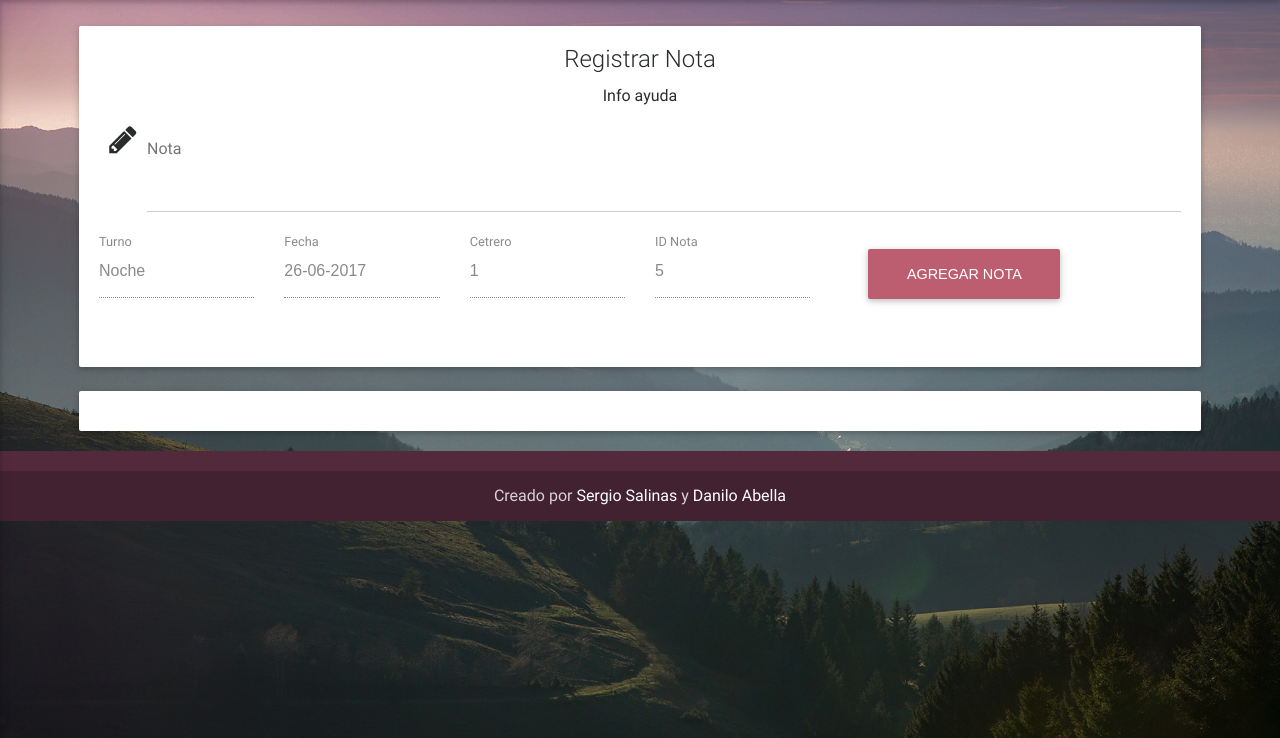
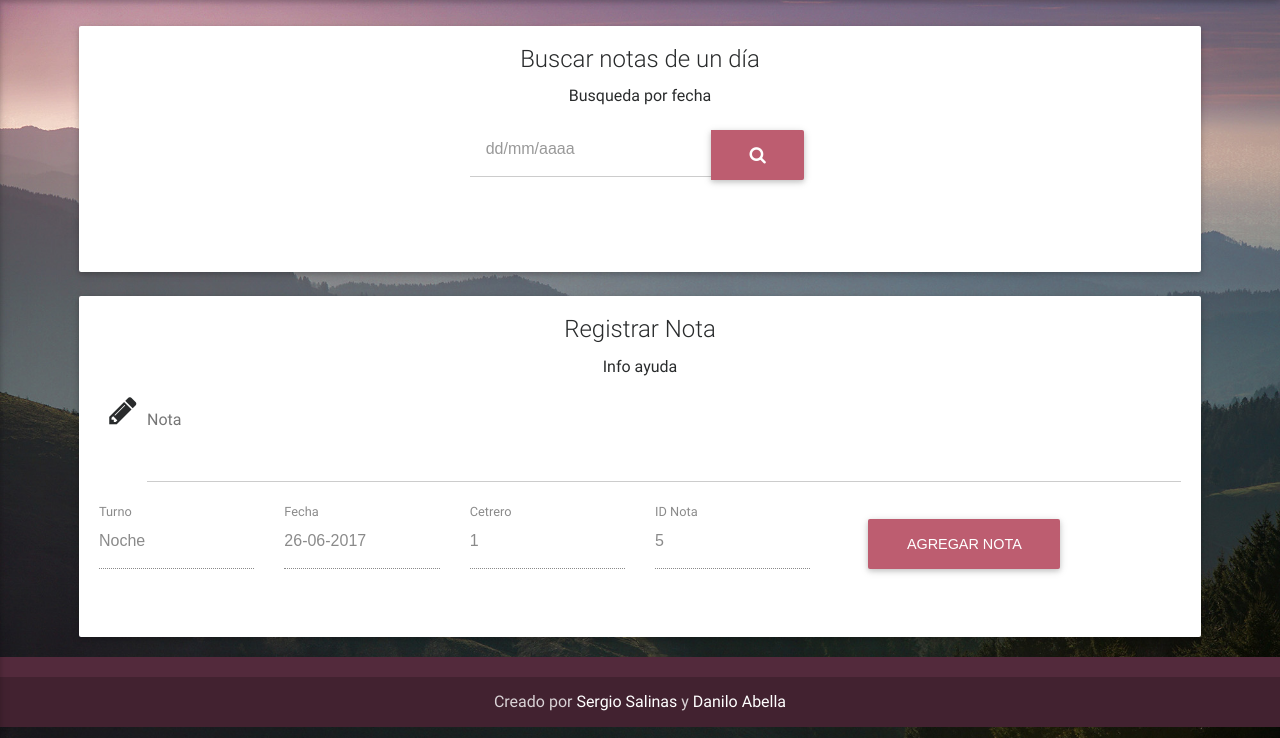
Before and after one commit to daniloabella18/Software-Mis-Aves, a PHP site: page /dashboard/registronota.php in a window 1280 px wide. Shown: the part 62-800 px from the top of the page. Run offline with PHP 8.4, Linux system fonts and the light colour scheme; a user stored in the database is signed in; data comes from the database, SQL or seed files in the repository; some libraries are stand-ins or nearby versions.

```diff
--- a/dashboard/registronota.php
+++ b/dashboard/registronota.php
@@ -60,7 +60,7 @@ include '../layouts/head.php';
                   <a href="controlave.php" class="nav-link">Registrar Control</a>
               </li>
               <li class="nav-item active">
-                  <a class="nav-link">Registrar Nota</a>
+                  <a href="registronota.php" class="nav-link">Registrar Nota</a>
               </li>
                 <li class="nav-item">
                     <a  href="../logout.php" class="nav-link"><i class="fa fa-user"></i> <span class="hidden-sm-down">Log out</span></a>
@@ -75,6 +75,80 @@ include '../layouts/head.php';
     <!--Main layout-->
     <main>
     <div class="container-fluid text-center">
+      <div class="card card-block">
+        <h4 class="card-title">Buscar notas de un día</h4>
+        <p class="card-text">Busqueda por fecha</p>
+        <form action="" method="GET">
+            <div class="row">
+              <div class="col-md-4 offset-md-4" >
+                <div class="md-form input-group">
+                  <input type="search" class="form-control" placeholder="dd/mm/aaaa" name="search">
+                  <span class="input-group-btn">
+                      <button   type="submit" class="btn btn-primary btn-lg" type="button"><i class="fa fa-search" aria-hidden="true"></i></button>
+                  </span>
+              </div>
+              </div>
+            </div>
+            </form>
+        <br/>
+        <form action="registronota.php" method="post">
+
+        <?php
+
+        //Se recibe la información de buscar un ave
+        if (isset($_GET['search'])) {
+             $sql = "SELECT N.not_cod, U.usu_nombre, U.usu_apellido,  N.not_descrip, N.not_fecha, T.Tur_descp
+                      FROM nota N, usuario U, turno T
+                      WHERE N.not_usuario = U.usu_rut AND T.Tur_cod = N.not_turno AND N.not_fecha = '".date("Y-m-d", strtotime($_GET['search']))."'";
+             $result = $conexion->query($sql);
+             $count = 1;
+            if(mysqli_num_rows($result) ==0){
+              echo 'El ave pedida no existe';
+            }else{
+
+
+                 echo '<div class="table-responsive">
+                      <table class="table ">
+                 <thead>
+                 <th class="addr" id="table_id" ></th>
+                 <th>ID</th>
+                 <th colspan="2">Cetrero</th>
+                 <th>Nota</th>
+                 <th>Fecha</th>
+                 <th>Turno</th>
+                 </thead>
+                 <tbody>';
+             while ($row = $result->fetch_array(MYSQLI_ASSOC)) {
+                 echo '<tr>';
+                 echo '<td><fieldset class="form-group"><input type="checkbox" id="checkbox'.$count.'" name="data['.$count.'][checkbox]" value="on "><label for="checkbox'.$count.'"></label></fieldset></td>';
+                 echo '<td ><input type="hidden" name="data['.$count.'][not_cod]" value="'.$row['not_cod'].'">'.$row['not_cod'].'</td>';
+                 echo '<td><input type="hidden" name="data['.$count.'][nombre]" value="'.$row['usu_nombre'].'">'.$row['usu_nombre'].'</td>';
+                 echo '<td><input type="hidden" name="data['.$count.'][apellido]" value="'.$row['usu_apellido'].'">'.$row['usu_apellido'].'</td>';
+                 echo '<td><input type="hidden" name="data['.$count.'][nota]" value="'.$row['not_descrip'].'">'.$row['not_descrip'].'</td>';
+                 echo '<td><input type="hidden" name="data['.$count.'][fecha]" value="'.$row['not_fecha'].'">'.date("d-m-Y", strtotime($row['not_fecha'])).'</td>';
+                 echo '<td><input type="hidden" name="data['.$count.'][turno]" value="'.$row['Tur_descp'].'">'.$row['Tur_descp'].'</td>';
+                 echo "</tr>";
+              $count= $count + 1;
+             }
+             echo '
+                    </tbody>
+                </table>
+                </div>';
+            //Botton de modificar ave
+             echo '<div class="md-form form-group">';
+             echo '<input type="hidden" name="count" value="data">';
+             echo '<button type="submit"  name="modificar" class="btn btn-primary btn-lg">Modificar</button>';
+             //Botton de quitar ave
+             echo '<input type="hidden" name="count" value="data">';
+             echo '<button type="submit"  name="quitar" class="btn btn-primary btn-lg">Quitar</button>';
+             echo "</div>";
+           }
+         }
+            ?>
+          </form>
+      </div>
+      </br>
+
         <?php
         if (isset($_POST['submit'])){
           $sql = "SELECT Tur_cod, Tur_descp FROM `turno`";
@@ -163,12 +237,6 @@ include '../layouts/head.php';
           </form>
           </div>
     </div>
-</br>
-
-
-    <div class="card card-block">
-
-        </div>
     </main>
     <!--/Main layout-->
     <?php include '../layouts/footer.php';
```
Lines whose indentation alone changed are shown as unchanged.
